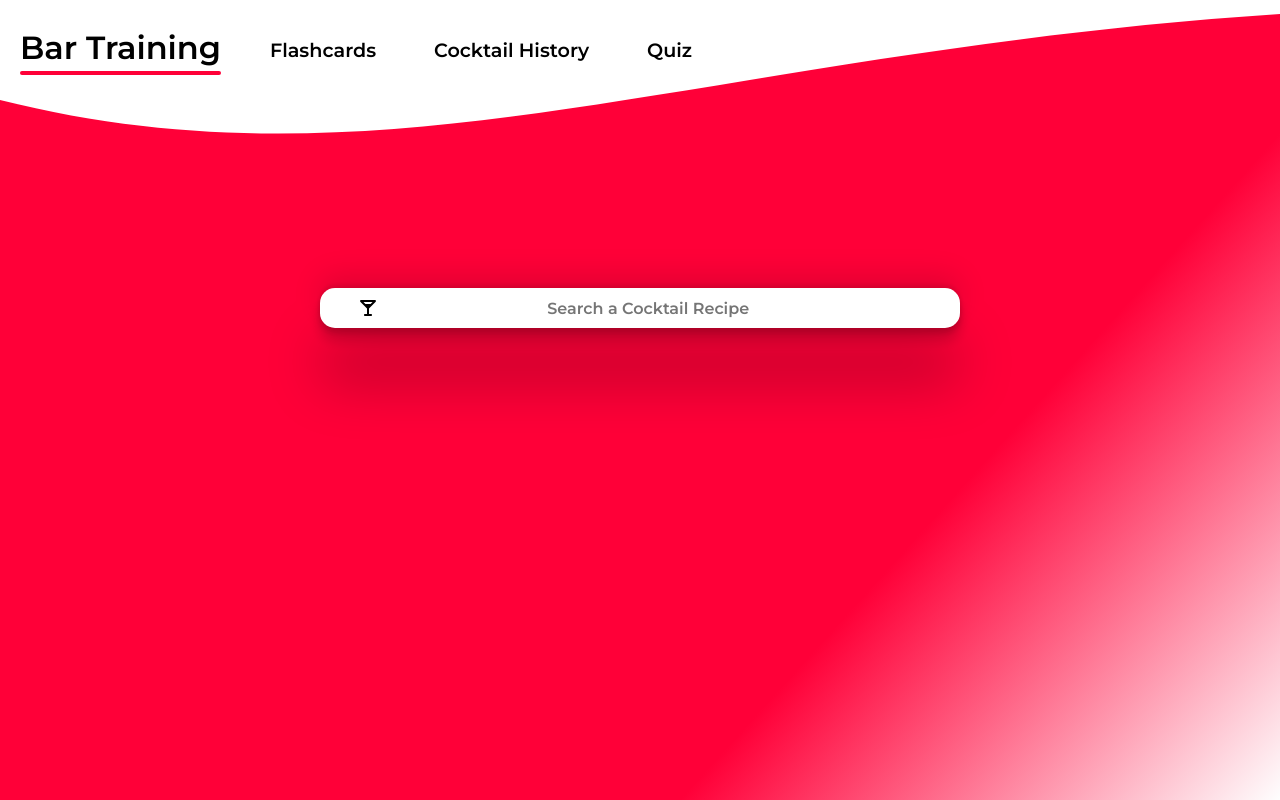
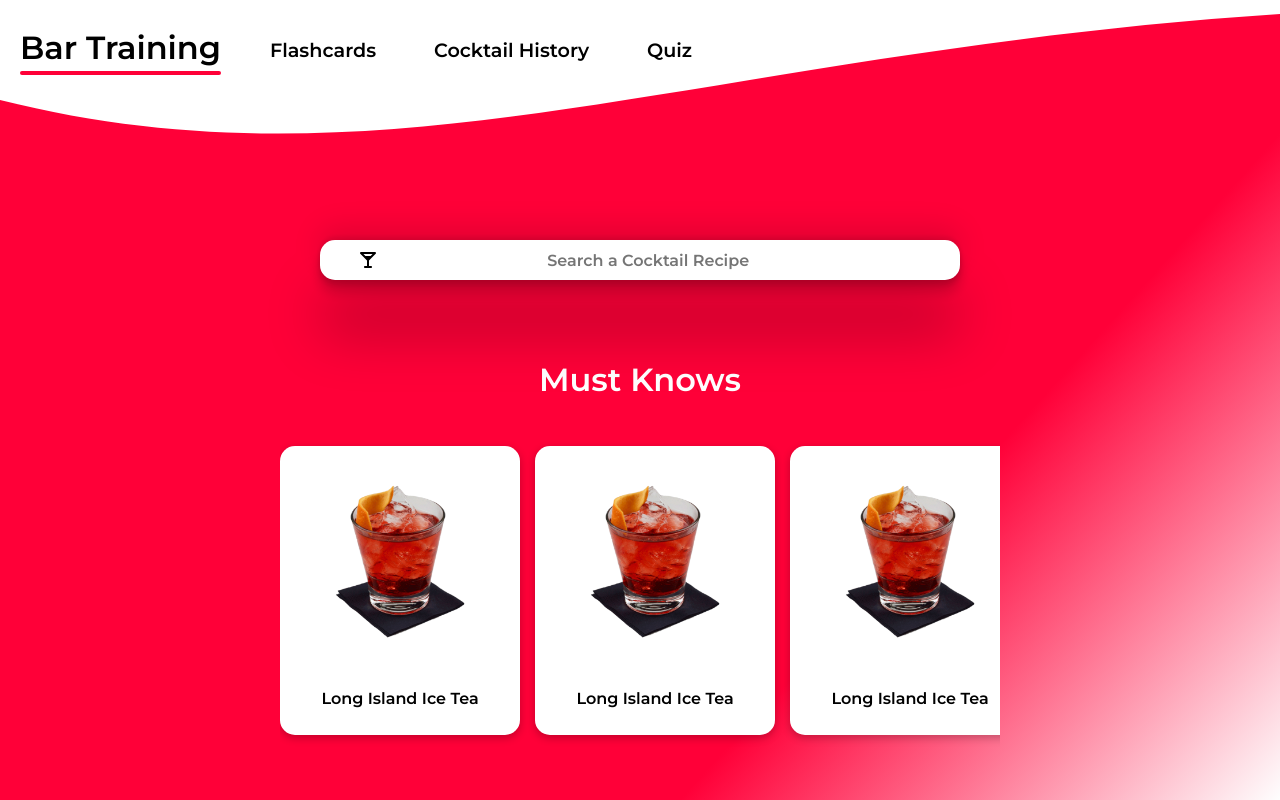
Before and after one commit to Jonjo7Dia/Bart-training-2.0, a React (Create React App) app: page / in a window 1280 px wide. Built offline with nearby package versions, Linux system fonts and the light colour scheme.

Commit message:
ready to add adaptable drink card component

```diff
--- a/src/components/Home/Home.css
+++ b/src/components/Home/Home.css
@@ -1,13 +1,16 @@
 .home{
-    position: fixed;
-    left: 0;
+
     top: 12rem;
     width: 100%;
+    display: flex;
+    flex-direction: column;
+    align-items: center;
+    position: absolute;
 
 }
 
 @media only screen and (min-width: 1150px){
     .home{
-        top: 18rem;
+        top: 15rem;
     }
 }
--- a/src/components/Home/Home.tsx
+++ b/src/components/Home/Home.tsx
@@ -1,9 +1,11 @@
 import "./Home.css";
 import QuickSearch from "./quickSearch/QuickSearch";
+import Carousel from './carousel/Carousel';
 function Home() {
   return (
     <div className={"home"}>
       <QuickSearch />
+      <Carousel/>
     </div>
   );
 }
--- /dev/null
+++ b/src/components/home/carousel/Carousel.css
@@ -0,0 +1,35 @@
+.carousel {
+    width: 20rem;
+    height: 50vh;
+
+    margin-top: 10vh;
+    display: flex;
+    flex-direction: column;
+    align-items: center;
+    justify-content: space-between;
+}
+.carouselHeader{
+    width: 100%;
+    display: flex;
+    justify-content: center;
+    height: 15%;
+
+}
+.carouselHeader h2 {
+    font-size: 2rem;
+    color: white;
+}
+@media only screen and (min-width: 950px) {
+    .carousel {
+
+      width: 45rem;
+    }
+  }
+
+  @media only screen and (max-width: 650px) {
+    .carousel{
+      width: 20rem;
+
+
+    }
+  }
--- /dev/null
+++ b/src/components/home/carousel/Carousel.tsx
@@ -0,0 +1,10 @@
+import './Carousel.css'
+import CarouselItems from './CarouselItems';
+function Carousel(){
+    return <div className={'carousel'}>
+        <div className={'carouselHeader'}><h2>Must Knows</h2></div>
+        <CarouselItems/>
+    </div>
+}
+
+export default Carousel;
--- /dev/null
+++ b/src/components/home/carousel/CarouselItems.css
@@ -0,0 +1,19 @@
+.carouselItems {
+  height: 85%;
+  min-width: 100%;
+  max-width: 100%;
+
+  display: flex;
+  flex-direction: row;
+  align-items: center;
+  gap: 15px;
+  overflow-x: scroll;
+  white-space: nowrap;
+
+  scrollbar-width: 0;
+  -ms-overflow-style: none; /* IE and Edge */
+  scrollbar-width: none; /* Firefox */
+}
+.carouselItems::-webkit-scrollbar {
+  display: none;
+}
--- /dev/null
+++ b/src/components/home/carousel/CarouselItems.tsx
@@ -0,0 +1,12 @@
+import './CarouselItems.css'
+import DrinkCard from './DrinkCard';
+function CarouselItems(){
+    return <div className={'carouselItems'}>
+        <DrinkCard />
+        <DrinkCard />
+        <DrinkCard />
+        <DrinkCard />
+    </div>
+}
+
+export default CarouselItems;
--- /dev/null
+++ b/src/components/home/carousel/DrinkCard.css
@@ -0,0 +1,40 @@
+.drinkCard{
+    height: 85%;
+    min-width: 15rem;
+    display: flex;
+    background-color: white;
+    box-shadow: rgba(0, 0, 0, 0.24) 0px 3px 8px;
+    border-radius: 15px;
+
+    flex-direction: column;
+    align-items: center;
+}
+.drinkCard .drinkImage {
+    width: 100%;
+    height: 80%;
+
+    display: flex;
+    justify-content: center;
+    align-items: center;
+
+}
+.drinkCard .drinkName{
+
+    width: 100%;
+    height: 15%;
+    display: flex;
+    justify-content: center;
+    align-items: center;
+
+
+}
+.drinkCard .drinkImage img{
+    max-height: 100%;
+    max-width: 100%;
+}
+
+@media only screen and (max-width: 760px){
+    .drinkCard{
+        min-width: 12rem;
+    }
+}
--- /dev/null
+++ b/src/components/home/carousel/DrinkCard.tsx
@@ -0,0 +1,11 @@
+import './DrinkCard.css'
+import tea from  '../../../images/Negroni.png'
+function DrinkCard(){
+    return <div className={'drinkCard'}>
+        <div className={'drinkImage'}><img src={tea} alt="long island"/>
+</div>
+        <div className={'drinkName'}><h3>Long Island Ice Tea</h3></div>
+    </div>
+}
+
+export default DrinkCard;
--- a/src/components/home/quickSearch/SearchResults.css
+++ b/src/components/home/quickSearch/SearchResults.css
@@ -4,6 +4,8 @@
   width: 20rem;
   border-bottom-left-radius: 15px;
   border-bottom-right-radius: 15px;
+  position: absolute;
+  top: 100%;
 }
 
 @media only screen and (min-width: 950px) {
--- a/src/components/navBar/Nav.css
+++ b/src/components/navBar/Nav.css
@@ -4,7 +4,7 @@
   display: flex;
   padding-left: 20px;
   box-sizing: border-box;
-  position: fixed;
+
   top: 0;
   left: 0;
 }
--- a/src/index.css
+++ b/src/index.css
@@ -74,7 +74,7 @@ td {
   -webkit-tap-highlight-color:  rgba(255, 255, 255, 0);
 }
 body {
-  height: 100vh;
+  min-height: 100vh;
   background: rgb(255, 0, 56);
   background:  linear-gradient(132deg, rgba(255,0,56,1) 70%, rgba(254,254,254,1) 100%);
   background-repeat: no-repeat;
@@ -85,6 +85,8 @@ body {
     sans-serif;
   -webkit-font-smoothing: antialiased;
   -moz-osx-font-smoothing: grayscale;
+  overscroll-behavior-x: none;
+
 }
 
 code {
```
